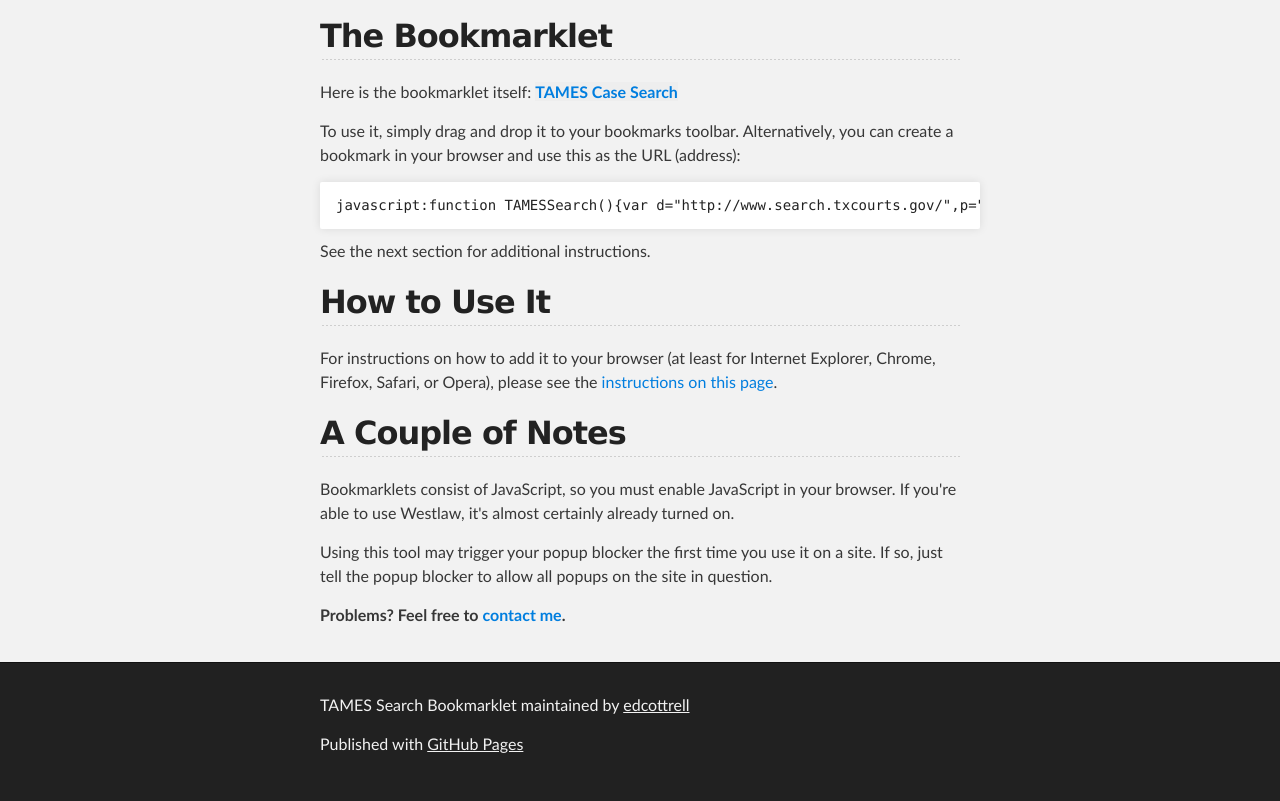
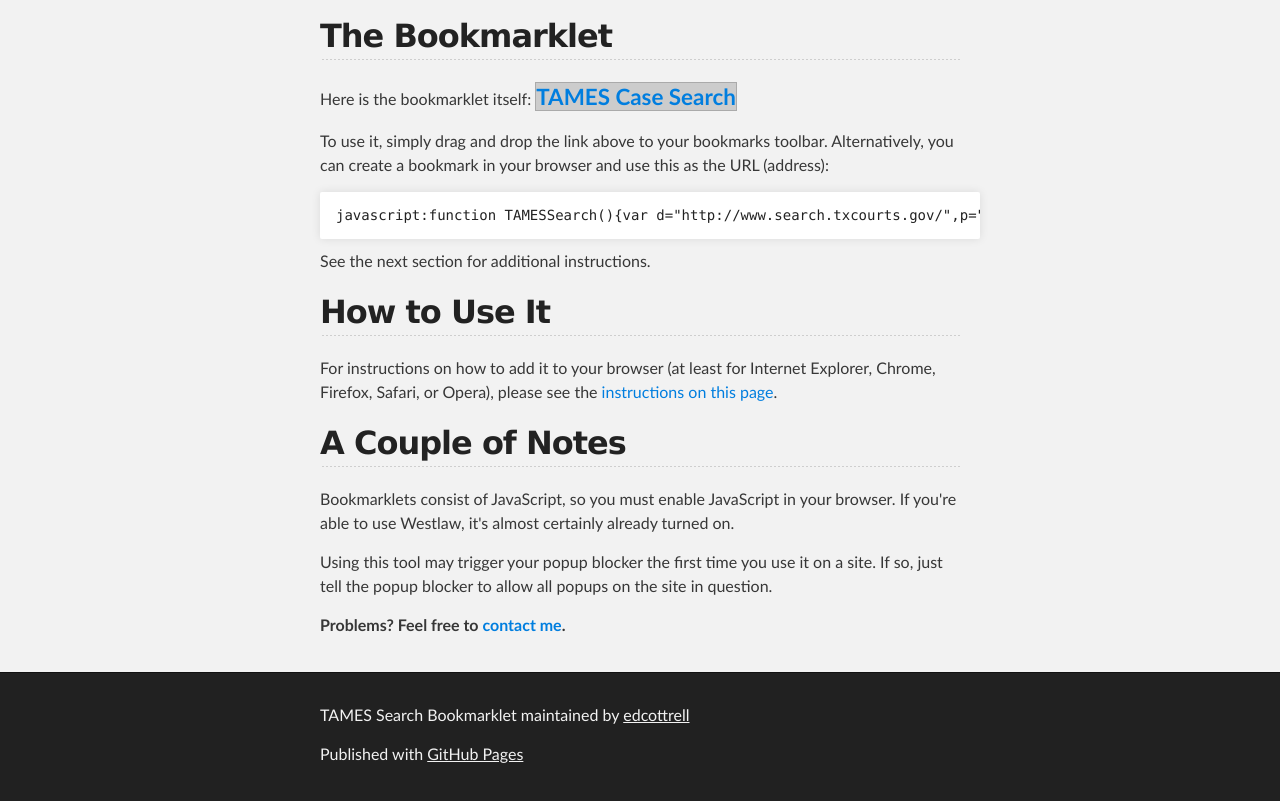
Before and after one commit to edcottrell/TAMES-Search, a plain HTML site: page index.html in a window 1280 px wide. Shown: the part 1033-1834 px from the top of the page. Drawn offline with Linux system fonts and the light colour scheme.

Commit message:
Update index.html
Formatting

```diff
--- a/index.html
+++ b/index.html
@@ -53,9 +53,9 @@
 </ul><h2>
 <a name="the-bookmarklet" class="anchor" href="#the-bookmarklet"><span class="octicon octicon-link"></span></a>The Bookmarklet</h2>
 
-<p>Here is the bookmarklet itself: <span style="font-weight:bold;border:1px solid #ccccc;background-color:#eeeeee"><a href='javascript:function TAMESSearch(){var d="http://www.search.txcourts.gov/",p="CaseSearch.aspx?coa=cossup",gs=window.getSelection();if(gs.type!="None"){var cnc=gs.getRangeAt(0),sc=cnc.startContainer;if(typeof sc.data!="undefined"){var cn=sc.data.substr(cnc.startOffset,cnc.endOffset-cnc.startOffset);cn=cn.replace(/\u2013/g,"-").replace(/^[^\d]+|[^CRV\d]+$/g,"");if(cn.match(/C[RV]$/)){s=cn.split("-");s[0]=("00"+s[0]).slice(-2);s[1]=("00"+s[1]).slice(-2);s[2]=("00000"+s[2]).slice(-5);cn=s.join("-")}if(cn!=""){var p="Case.aspx?cn="+cn}}}window.open(d+p)}TAMESSearch()'>TAMES Case Search</a></span></p>
+<p>Here is the bookmarklet itself: <span style="height:200px;font-size:140%;font-weight:bold;border:1px solid #aaaaaa;background-color:#cccccc"><a href='javascript:function TAMESSearch(){var d="http://www.search.txcourts.gov/",p="CaseSearch.aspx?coa=cossup",gs=window.getSelection();if(gs.type!="None"){var cnc=gs.getRangeAt(0),sc=cnc.startContainer;if(typeof sc.data!="undefined"){var cn=sc.data.substr(cnc.startOffset,cnc.endOffset-cnc.startOffset);cn=cn.replace(/\u2013/g,"-").replace(/^[^\d]+|[^CRV\d]+$/g,"");if(cn.match(/C[RV]$/)){s=cn.split("-");s[0]=("00"+s[0]).slice(-2);s[1]=("00"+s[1]).slice(-2);s[2]=("00000"+s[2]).slice(-5);cn=s.join("-")}if(cn!=""){var p="Case.aspx?cn="+cn}}}window.open(d+p)}TAMESSearch()'>TAMES Case Search</a></span></p>
 
-<p>To use it, simply drag and drop it to your bookmarks toolbar. Alternatively, you can create a bookmark in your browser and use this as the URL (address):</p>
+<p>To use it, simply drag and drop the link above to your bookmarks toolbar. Alternatively, you can create a bookmark in your browser and use this as the URL (address):</p>
 
 <pre><code>javascript:function TAMESSearch(){var d="http://www.search.txcourts.gov/",p="CaseSearch.aspx?coa=cossup",gs=window.getSelection();if(gs.type!="None"){var cnc=gs.getRangeAt(0),sc=cnc.startContainer;if(typeof sc.data!="undefined"){var cn=sc.data.substr(cnc.startOffset,cnc.endOffset-cnc.startOffset);cn=cn.replace(/\u2013/g,"-").replace(/^[^\d]+|[^CRV\d]+$/g,"");if(cn.match(/C[RV]$/)){s=cn.split("-");s[0]=("00"+s[0]).slice(-2);s[1]=("00"+s[1]).slice(-2);s[2]=("00000"+s[2]).slice(-5);cn=s.join("-")}if(cn!=""){var p="Case.aspx?cn="+cn}}}window.open(d+p)}TAMESSearch()
 </code></pre>
```
